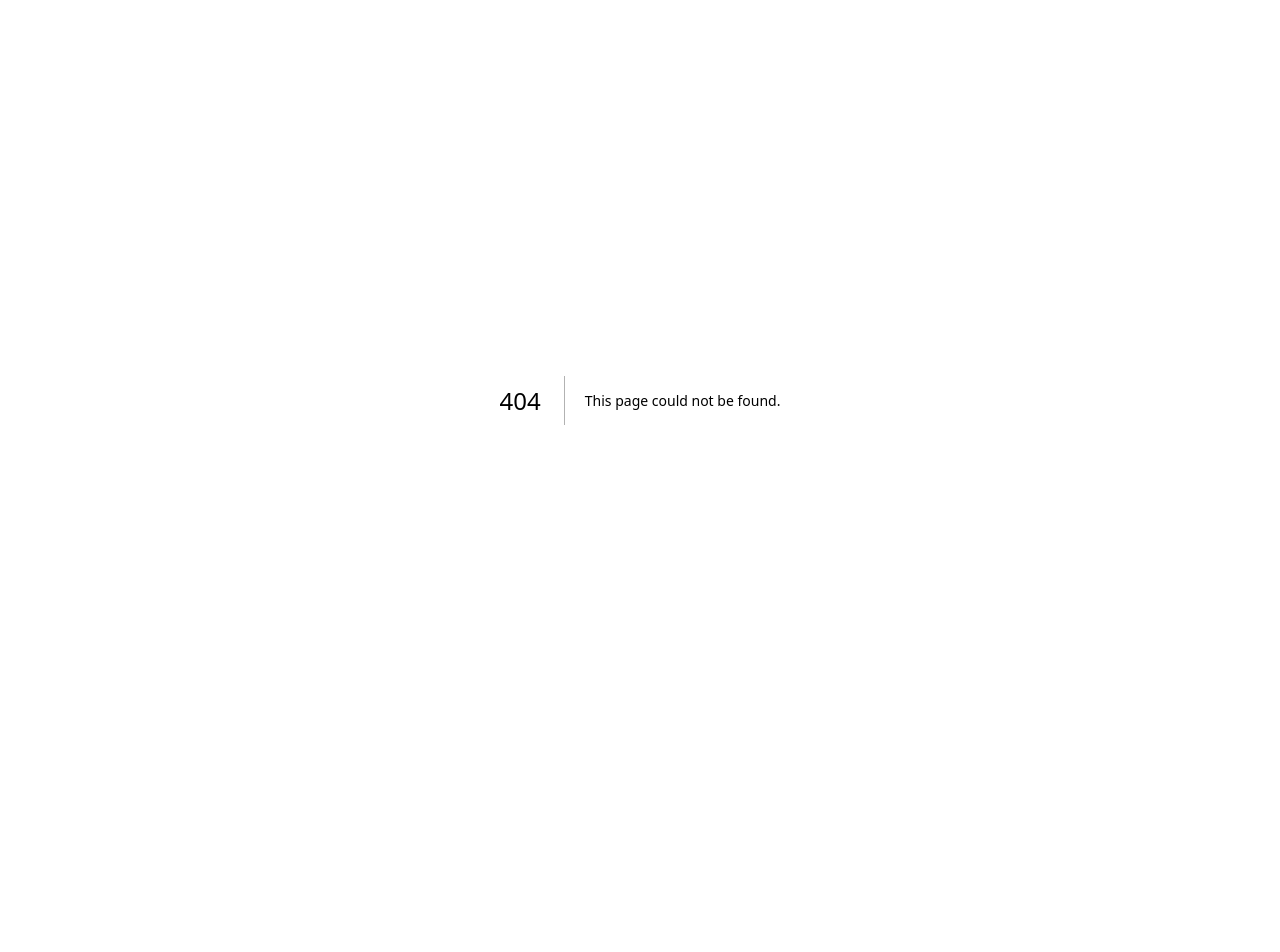
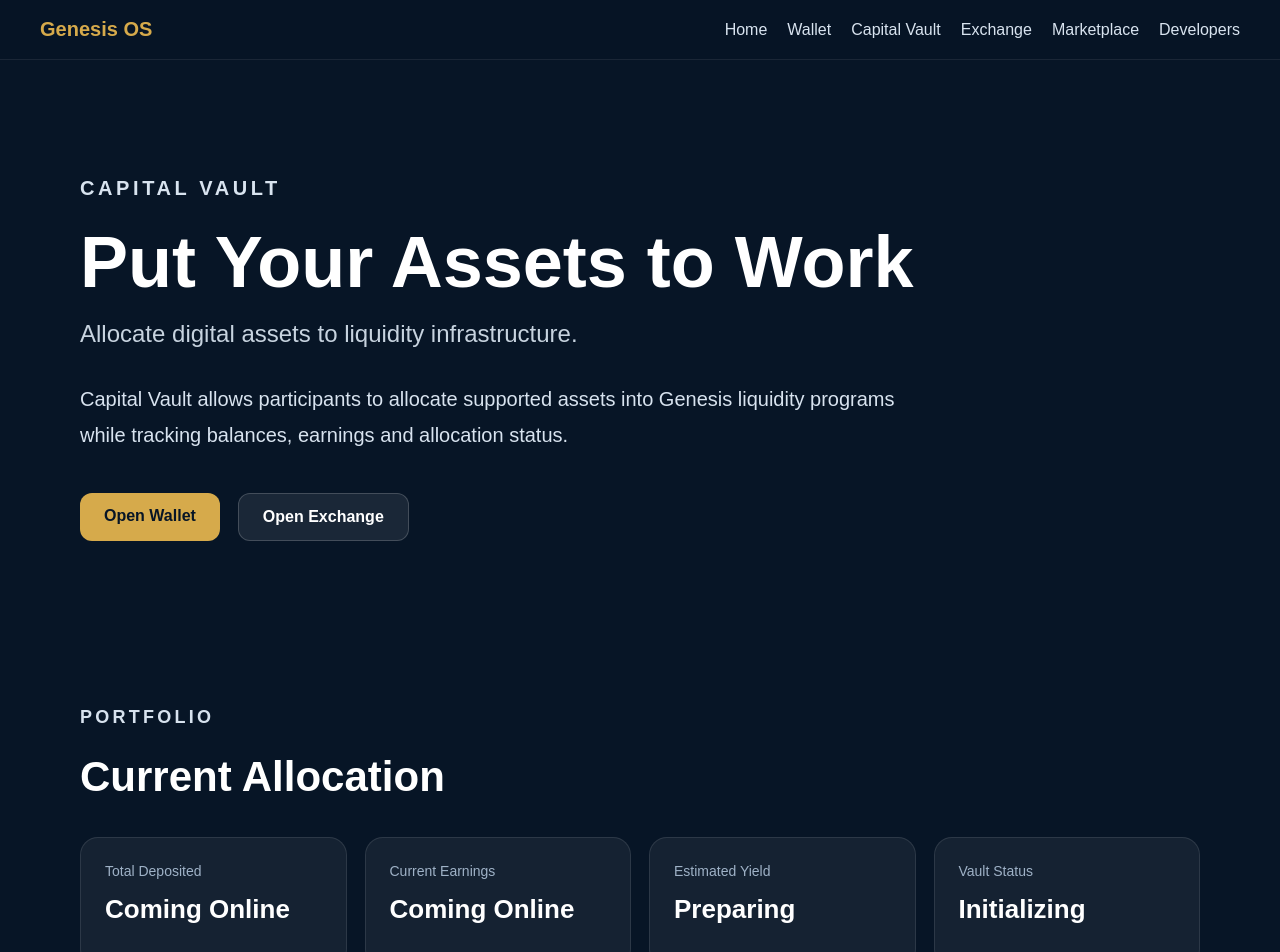
Before and after one commit to Atlantisbank1/genesis-public-portal, a Next.js app: page /vault in a window 1280 px wide. Before the commit this address had no page. Shown: the top 952 px of the page. Before the commit the page ends 800 px from the top, so only its background shows below. Built offline with nearby package versions, Linux system fonts and the light colour scheme.

Commit message:
Add Genesis OS SDK foundation

```diff
--- /dev/null
+++ b/src/app/vault/page.tsx
@@ -0,0 +1,53 @@
+import Link from "next/link";
+import AppNavigation from "../../components/AppNavigation";
+
+export default function VaultPage() {
+  return (
+    <main className="site">
+      <AppNavigation />
+
+      <section className="hero">
+        <p className="eyebrow">CAPITAL VAULT</p>
+        <h1>Put Your Assets to Work</h1>
+        <h2>Allocate digital assets to liquidity infrastructure.</h2>
+        <p>
+          Capital Vault allows participants to allocate supported assets into
+          Genesis liquidity programs while tracking balances, earnings and
+          allocation status.
+        </p>
+
+        <div className="buttons">
+          <Link href="/wallet">Open Wallet</Link>
+          <Link href="/exchange" className="secondary">Open Exchange</Link>
+        </div>
+      </section>
+
+      <section className="section">
+        <p className="eyebrow">PORTFOLIO</p>
+        <h2>Current Allocation</h2>
+
+        <div className="metricGrid">
+          <article className="metricCard">
+            <span>Total Deposited</span>
+            <strong>Coming Online</strong>
+          </article>
+
+          <article className="metricCard">
+            <span>Current Earnings</span>
+            <strong>Coming Online</strong>
+          </article>
+
+          <article className="metricCard">
+            <span>Estimated Yield</span>
+            <strong>Preparing</strong>
+          </article>
+
+          <article className="metricCard">
+            <span>Vault Status</span>
+            <strong>Initializing</strong>
+          </article>
+        </div>
+      </section>
+    </main>
+  );
+}
--- /dev/null
+++ b/src/components/AppNavigation.tsx
@@ -0,0 +1,18 @@
+import Link from "next/link";
+
+export default function AppNavigation() {
+  return (
+    <nav className="nav">
+      <strong>Genesis OS</strong>
+
+      <div>
+        <Link href="/">Home</Link>
+        <Link href="/wallet">Wallet</Link>
+        <Link href="/vault">Capital Vault</Link>
+        <Link href="/exchange">Exchange</Link>
+        <Link href="/marketplace">Marketplace</Link>
+        <Link href="/developers">Developers</Link>
+      </div>
+    </nav>
+  );
+}
```
Also changed, not shown: src/app/exchange/page.tsx (added, +47 -0 lines), src/app/wallet/page.tsx (added, +92 -0 lines), src/lib/api.ts (added, +18 -0 lines), src/lib/network.ts (added, +10 -0 lines), src/lib/stellar.ts (added, +12 -0 lines), src/lib/wallet.ts (added, +11 -0 lines).
